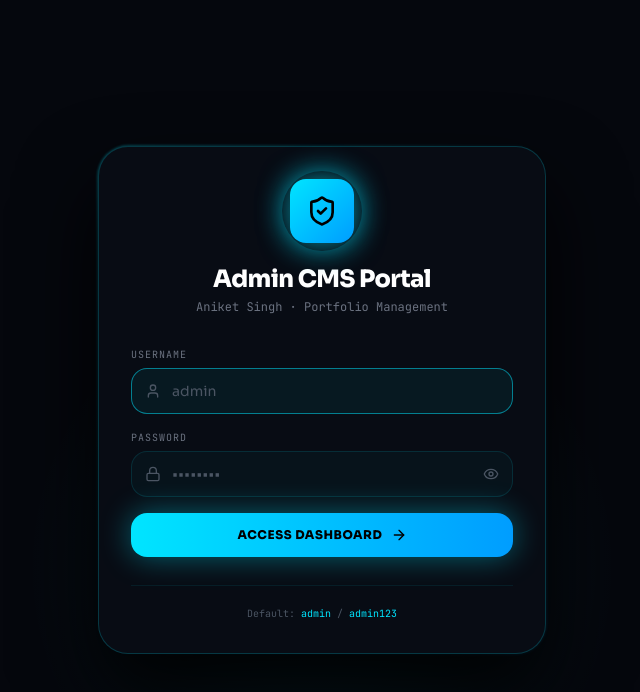
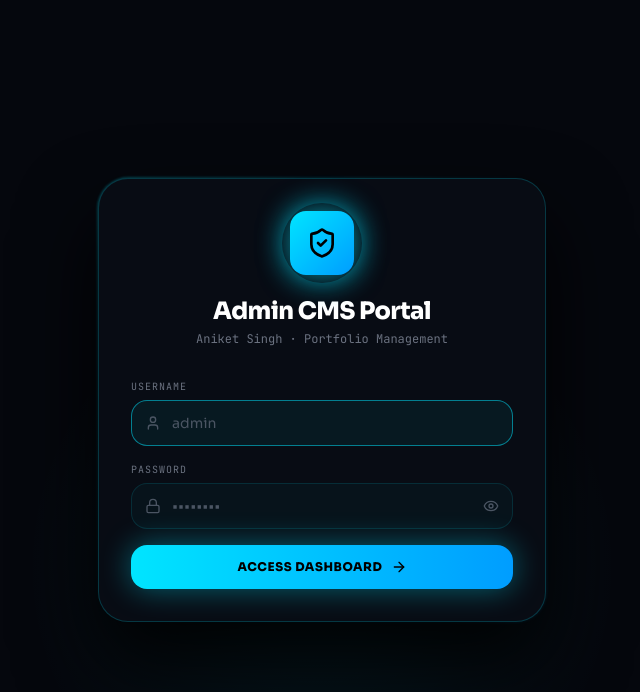
Before and after one commit to ani-1129/portfolio, a React (Vite) app: page /admin/login in a window 1280 px wide. Shown: the top 692 px of the page, without its empty margins (318-958 px from the left). Built offline with nearby package versions, Linux system fonts and the light colour scheme; no server answers.

Commit message:
Remove hardcoded default password hint

```diff
--- a/src/pages/admin/Login.jsx
+++ b/src/pages/admin/Login.jsx
@@ -133,10 +133,7 @@ export default function Login() {
             </button>
           </form>
 
-          {/* Hint */}
-          <div className="mt-7 pt-5 text-center text-[10px] font-mono" style={{ borderTop: '1px solid rgba(0,229,255,0.08)', color: '#4b5563' }}>
-            Default: <span style={{ color: '#00E5FF' }}>admin</span> / <span style={{ color: '#00E5FF' }}>admin123</span>
-          </div>
+          {/* Hint Removed for Security */}
         </div>
       </div>
     </div>
```
